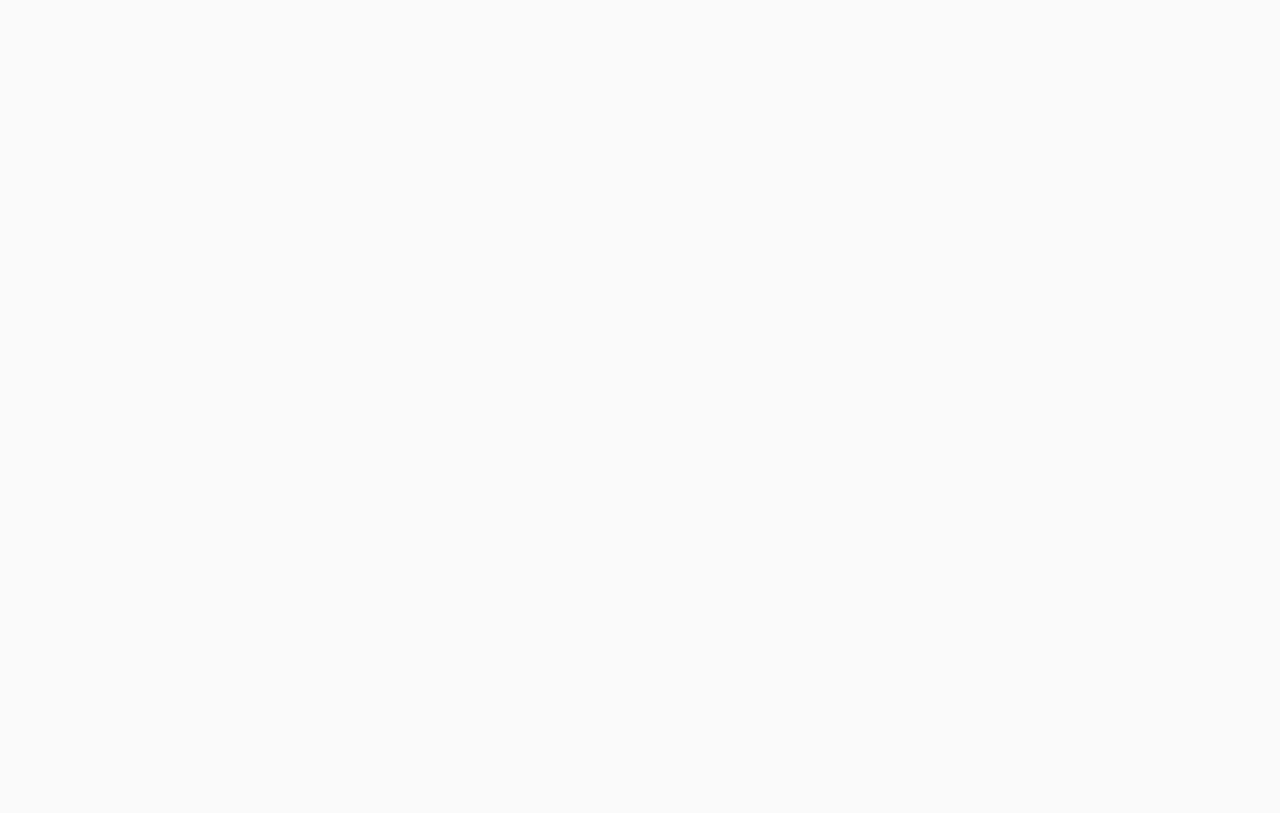
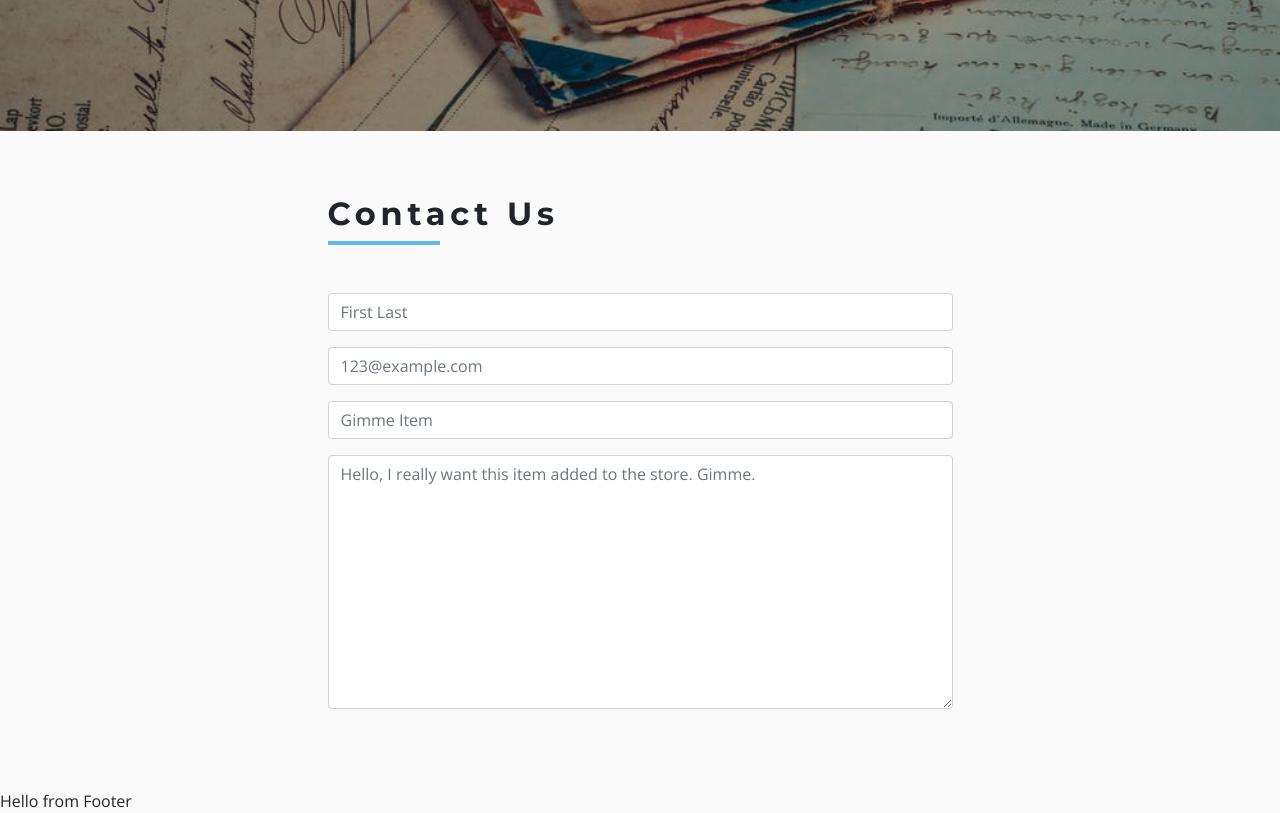
Before and after one commit to SanaKhateeb/tech-store, a React (Create React App) app: page /contact in a window 1280 px wide. Shown: the part 420-1233 px from the top of the page. Before the commit the page ends 800 px from the top, so only its background shows below. Built offline with nearby package versions, Linux system fonts and the light colour scheme.

Commit message:
Created outline of form for Contact Page

```diff
--- /dev/null
+++ b/src/components/ContactPage/Contact.js
@@ -0,0 +1,38 @@
+import React, { Component } from 'react'
+import Title from '../Title'
+
+export default class Contact extends Component {
+  render() {
+    return (
+      <section className="py-5">
+        <div className="row">
+          <div className="col-10 mx-auto col-md-6 my-3">
+            <Title title="Contact Us" />
+            <form className="mt-5">
+              {/* first name */}
+              <div className="form-group">
+                <input type="text" name="firstName" placeholder="First Last" className="form-control"/>
+              </div>
+
+              {/* email */}
+              <div className="form-group">
+                <input type="email" name="email" placeholder="123@example.com" className="form-control"/>
+              </div>
+
+              {/* subject */}
+              <div className="form-group">
+                <input type="text" name="subject" placeholder="Gimme Item" className="form-control"/>
+              </div>
+
+              {/* message */}
+              <div className="form-group">
+                <textarea name="message" rows="10" className="form-control" placeholder="Hello, I really want this item added to the store. Gimme." />
+              </div>
+
+            </form>
+          </div>
+        </div>
+      </section>
+    )
+  }
+}
--- a/src/pages/ContactPage.js
+++ b/src/pages/ContactPage.js
@@ -1,9 +1,13 @@
 import React from 'react'
+import Contact from '../components/ContactPage/Contact'
+import Hero from '../components/Hero'
+import contactImg from '../images/contactBcg.jpeg'
 
 export default function ContactPage() {
   return (
     <React.Fragment>
-      <h1>Hello from Contact Page</h1>
+      <Hero img={contactImg} />
+      <Contact />
     </React.Fragment>
   )
 }
```
